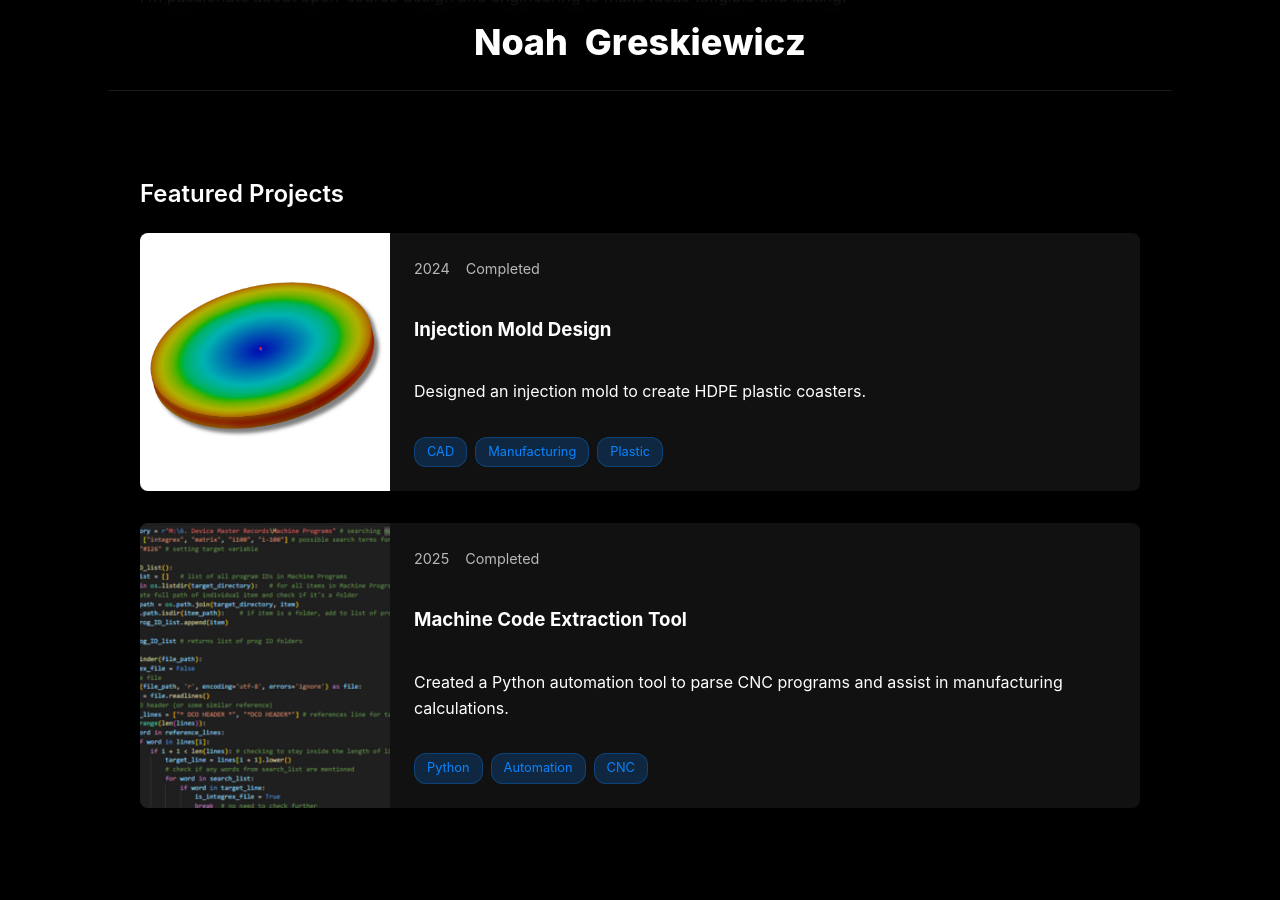
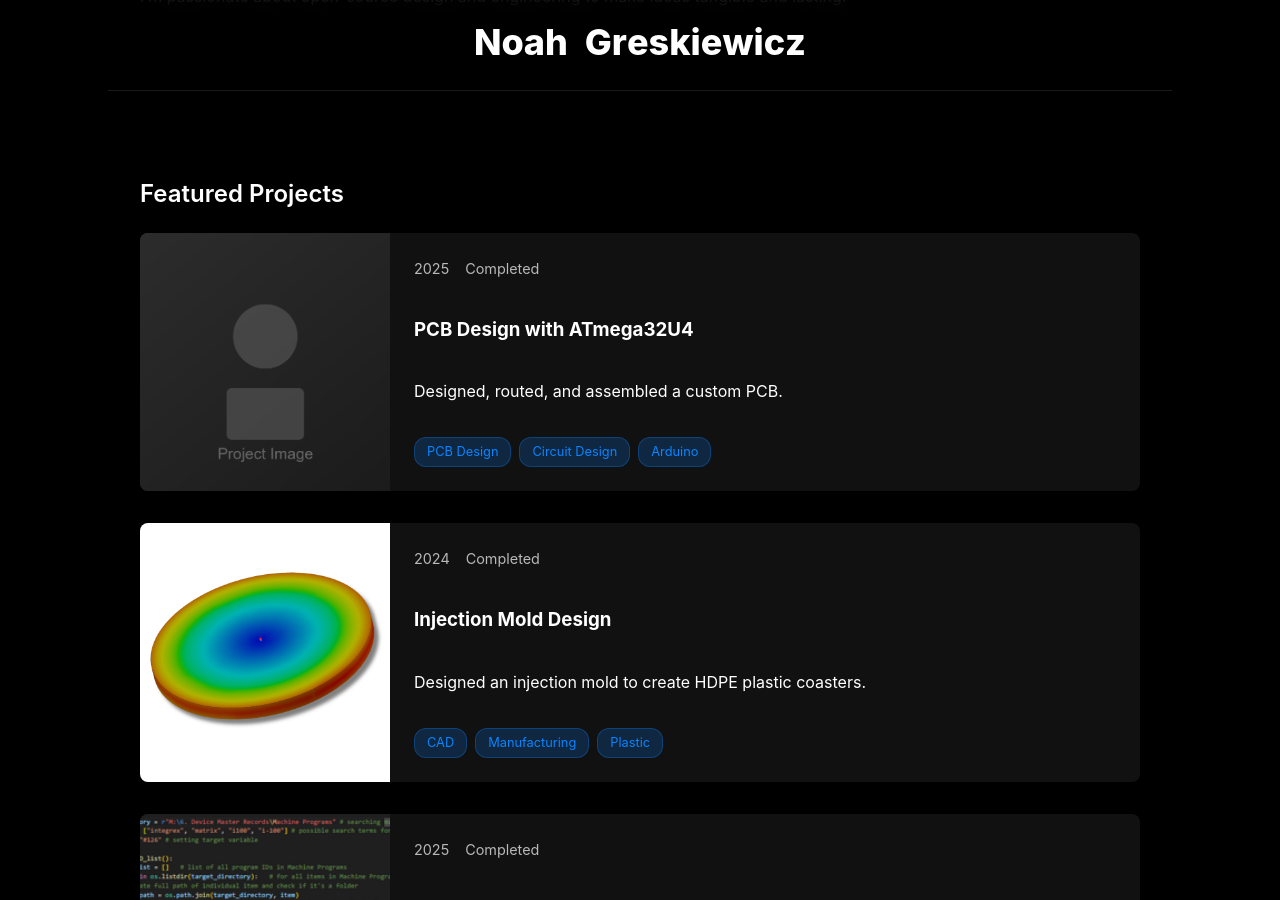
Before and after one commit to ngreskie/ngreskie.github.io, a Jekyll site: the page built from index.md, in a window 1280 px wide and 900 px high, scrolled down 332 px. Built offline with Jekyll 4.4.1, drawn with Linux system fonts in a browser that asks for light colours.

Commit message:
added PCB project

```diff
--- a/_data/projects.yml
+++ b/_data/projects.yml
@@ -22,6 +22,17 @@ testing-rig:
     ### Project Overview
     ... (Details to be added)
 
+  pcb-design:
+  id: "pcb-design"
+  title: "PCB Design with ATmega32U4"
+  shortDescription: "Designed, routed, and assembled a custom PCB."
+  date: "2025"
+  status: "Completed"
+  tags: ["PCB Design", "Circuit Design", "Arduino"]
+  featured: true
+  fullDescription: |
+    ### Project Overview
+    As part of Worcester Polytechnic Institute's IEEE chapter, I completed a student-run PCB workshop that culminated in a custom PCB design.
 
 injection-mold:
   id: "injection-mold"
```
